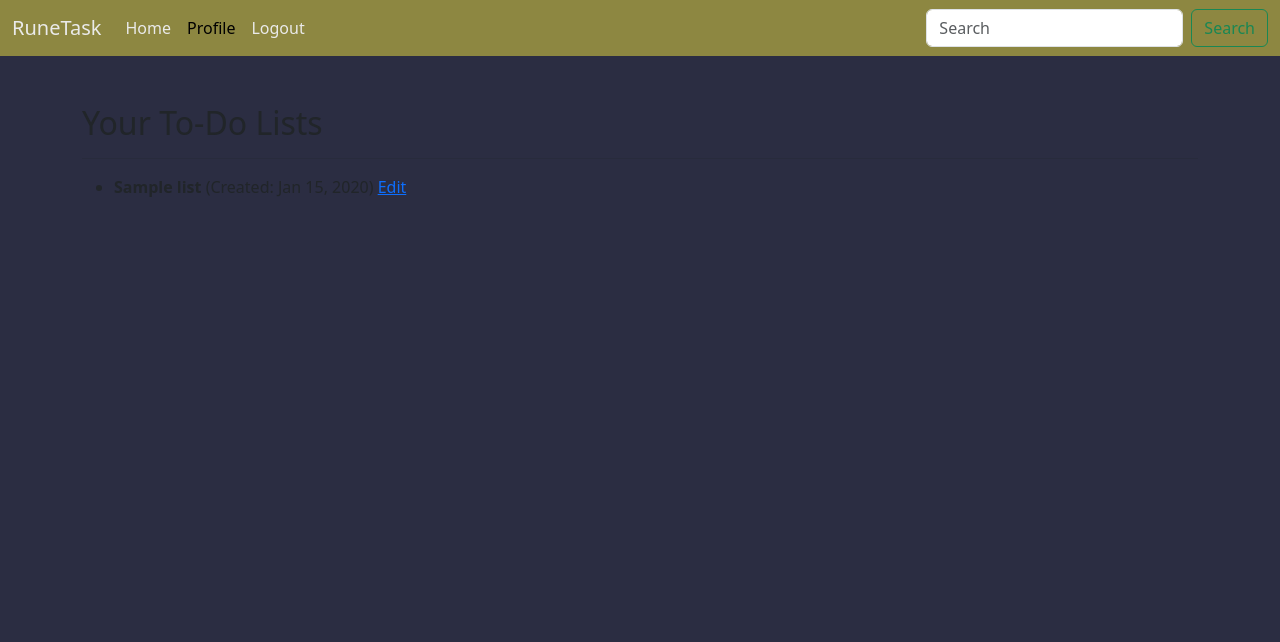
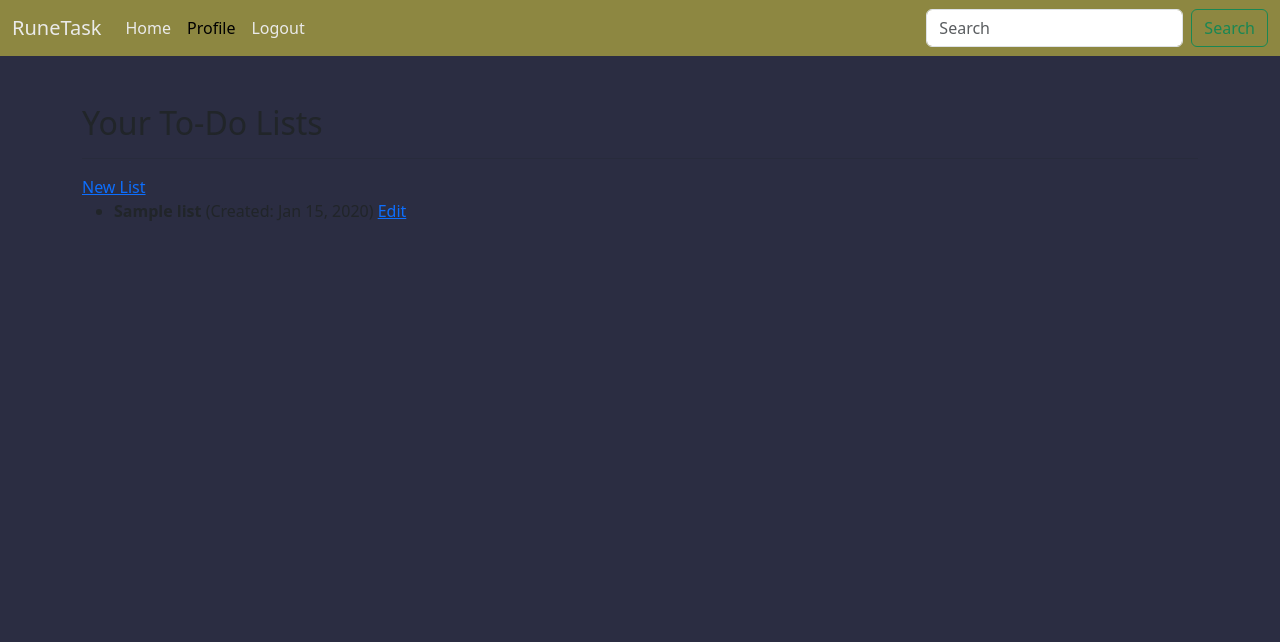
Before and after one commit to Code-Dearman/Django-Capstone, a Django app: page /profile/ in a window 1280 px wide. Shown: the top 642 px of the page. Run offline with Django 4.2, Linux system fonts and the light colour scheme; a user stored in the database is signed in; tables that the repository leaves empty hold one stand-in row (values such as "Sample post"); some libraries are stand-ins or nearby versions.

Commit message:
add new list save and edit functionality

```diff
--- a/to_do/models.py
+++ b/to_do/models.py
@@ -1,5 +1,6 @@
 from django.db import models
 from django.contrib.auth.models import User
+from django.utils.text import slugify
 
 # Create your models here.
 
@@ -12,7 +13,7 @@
     """
 
     list_title = models.CharField(max_length=200)
-    slug = models.SlugField(max_length=200, unique=True)
+    slug = models.SlugField(max_length=200, unique=True, blank=True)
     author = models.ForeignKey(User, on_delete=models.CASCADE, related_name="to_do_list")
     list_content = models.TextField()
     created_on = models.DateTimeField(auto_now_add=True)
@@ -24,3 +25,14 @@
 
     def __str__(self):
         return f"{self.list_title} | written by: {self.author}"
+
+    def save(self, *args, **kwargs):
+
+        if not self.slug:
+            unique_slug = slugify(self.list_title)
+            counter = 1
+            while To_Do_List.objects.filter(slug=unique_slug).exists():
+                unique_slug = f"{slugify(self.list_title)}-{counter}"
+                counter += 1
+            self.slug = unique_slug
+        super().save(*args, **kwargs)
--- a/to_do/templates/to_do/profile.html
+++ b/to_do/templates/to_do/profile.html
@@ -4,6 +4,7 @@
 <div class="container mt-5">
     <h2>Your To-Do Lists</h2>
     <hr>
+    <a href="{% url 'create_list' %}">New List</a>
     <ul>
         {% for task in user_lists %}
         <li>
--- a/to_do/urls.py
+++ b/to_do/urls.py
@@ -6,5 +6,6 @@
 urlpatterns = [
     path('', views.ToDoListView.as_view(), name='home'),
     path('profile/', views.ProfileView.as_view(), name='profile'),
+    path('list/new/', views.edit_list, name='create_list'),
     path('edit/<slug:slug>/', views.edit_list, name='edit_list'),
 ]
```
Also changed, not shown: to_do/templates/to_do/new_list.html (added, +16 -0 lines), to_do/migrations/0003_alter_to_do_list_slug.py (added).
